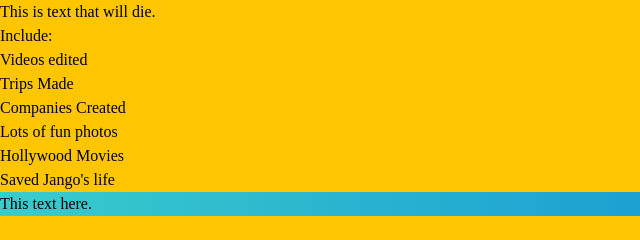
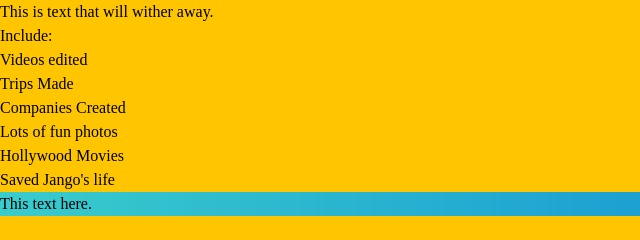
Before and after one commit to bharat-patodi/swati-choudhary, a website: page index.html in a window 1280 px wide. Shown: the full height of the page, 0-640 px from the left. Drawn offline with Linux system fonts and the light colour scheme.

```diff
--- a/index.html
+++ b/index.html
@@ -10,7 +10,7 @@
 <body>
   <div class="wrapper">
 <p>
-  This is text that will die.
+  This is text that will wither away.
 </p>
 <p>Include:
   <ul>
```
